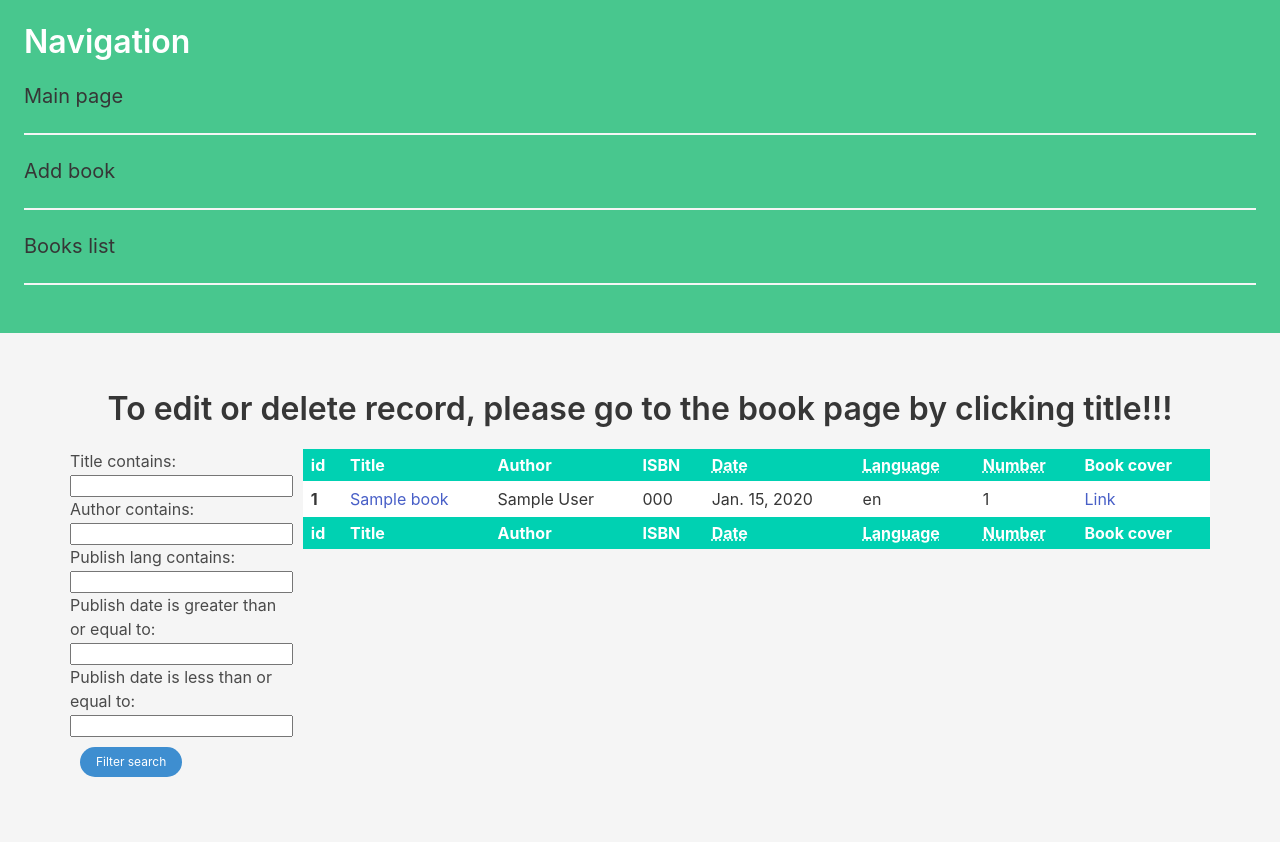
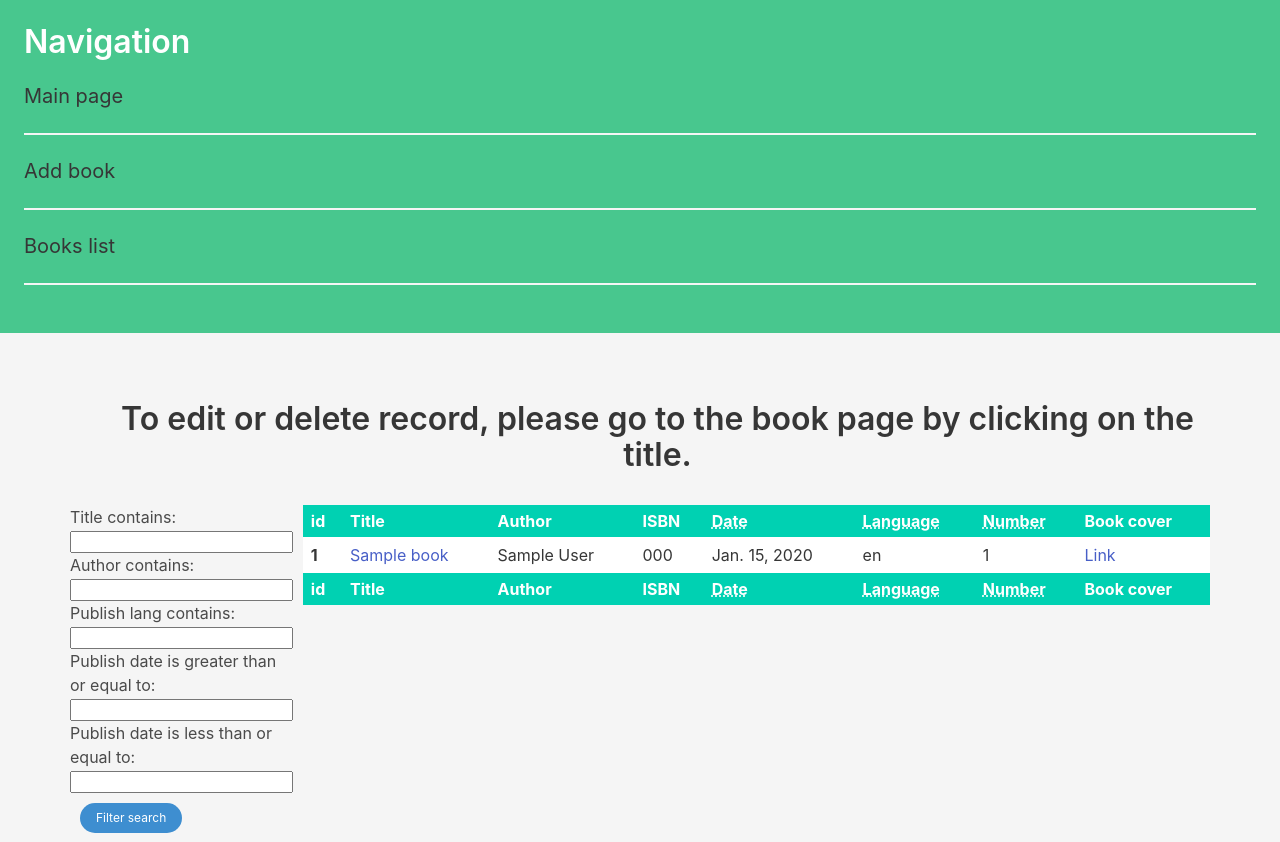
Before and after one commit to Samekmat/BookListTask, a Django app: page /books/ in a window 1280 px wide. Shown: the top 842 px of the page. Before the commit the page ends 777 px from the top, so only its background shows below. Run offline with Django 3.2, Linux system fonts and the light colour scheme; tables that the repository leaves empty hold one stand-in row (values such as "Sample post"); some libraries are stand-ins or nearby versions.

Commit message:
Justify p tag

```diff
--- a/templates/book_list.html
+++ b/templates/book_list.html
@@ -4,9 +4,9 @@
 {% block content %}
 
 
-    <div class="has-text-centered">
-        <p class="title has-text-centered" style="margin: 10px"><strong>To edit or delete record, please go to the book page by clicking
-            title!!!</strong></p>
+    <div class="container">
+        <p class="title has-text-centered" style="margin: 20px; padding-left: 35px">
+            <strong>To edit or delete record, please go to the book page by clicking on the title.</strong></p>
     </div>
 
     <div class="columns" style="margin:10px">
```
